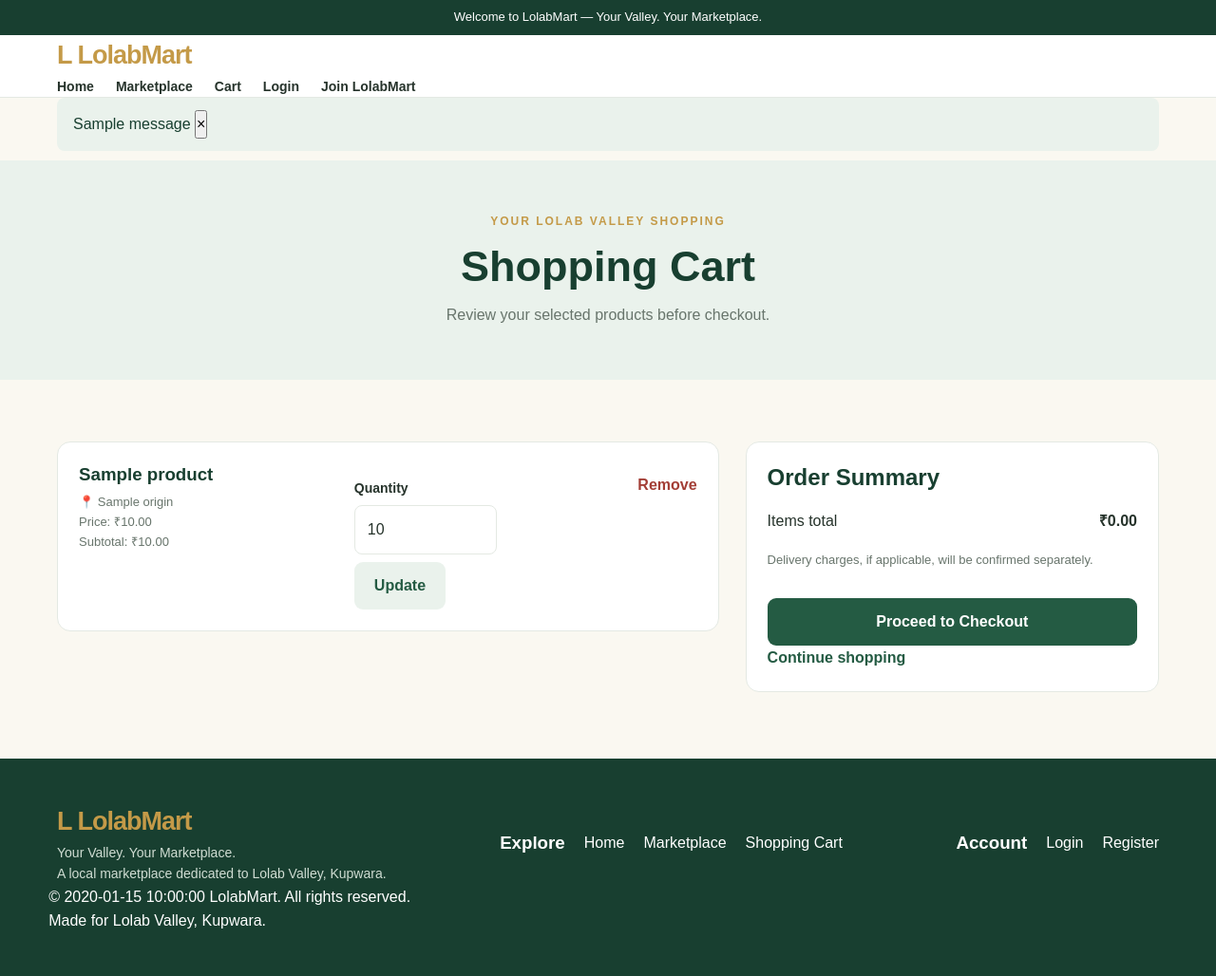
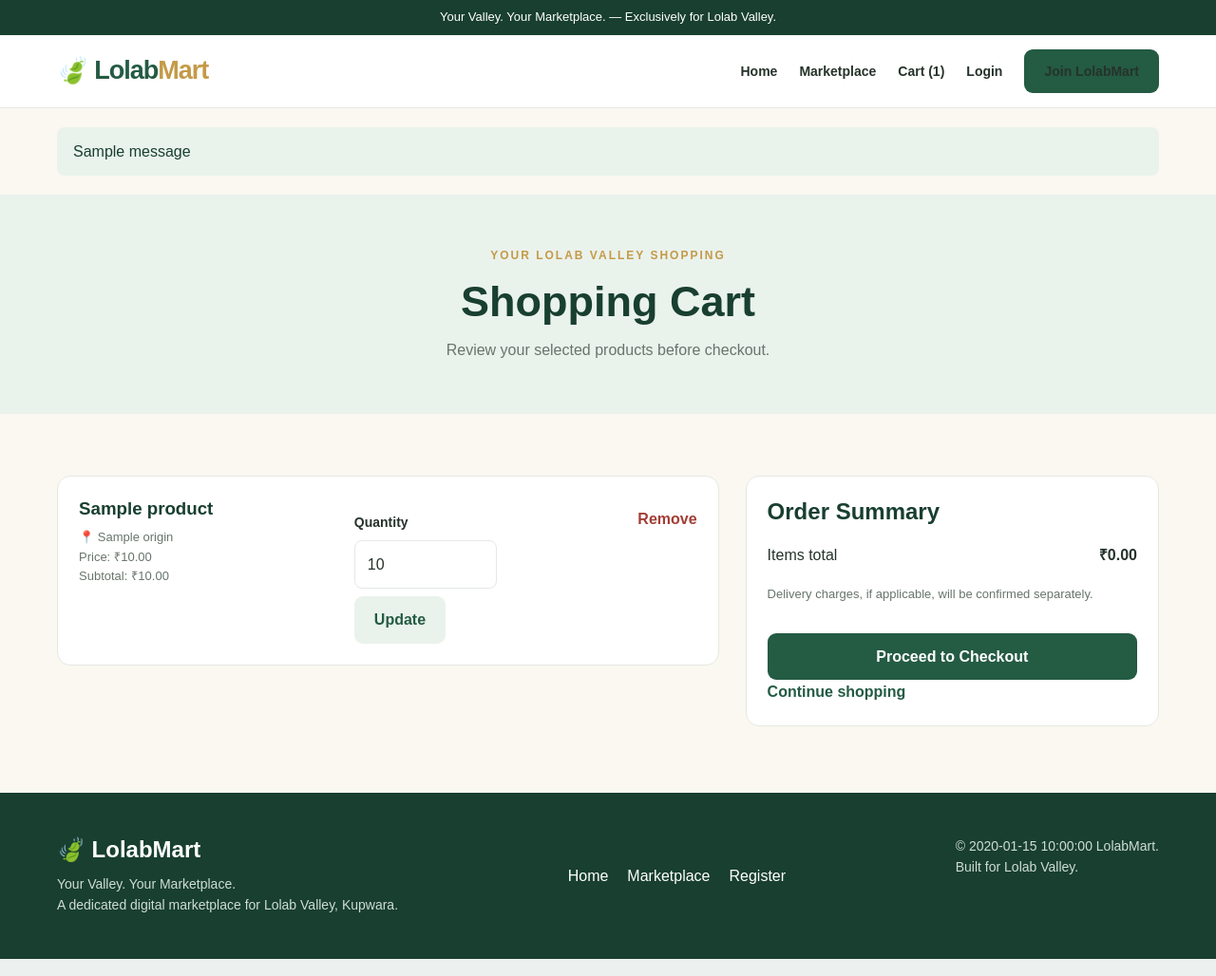
Before and after one commit to Xhkbasharat/lolabmart-ecommerce, a Python web app: template templates/cart.html in a window 1280 px wide. Shown: the whole page at 95% size. Run offline with Jinja, Linux system fonts and the light colour scheme; the template is opened without the code that fills it: most values are stand-ins (such as "Sample title", 1, 10 or a date in 2020); one stand-in notice (Sample message) is shown.

Commit message:
Refactor base.html for branding and structure
Updated meta tags, navigation structure, and footer content for improved clarity and branding.

```diff
--- a/templates/base.html
+++ b/templates/base.html
@@ -1,99 +1,57 @@
 
 <!DOCTYPE html>
 <html lang="en">
-
 <head>
     <meta charset="UTF-8">
     <meta name="viewport" content="width=device-width, initial-scale=1.0">
 
     <meta name="description"
-          content="LolabMart - Your Valley, Your Marketplace. Shop products from local sellers of Lolab Valley, Kupwara.">
+          content="LolabMart is the dedicated marketplace for local products and sellers from Lolab Valley, Kupwara.">
 
-    <meta name="theme-color" content="#173f32">
+    <meta name="theme-color" content="#245b43">
 
-    <title>
-        {% block title %}LolabMart | Your Valley, Your Marketplace{% endblock %}
-    </title>
-
-    <link rel="preconnect" href="https://fonts.googleapis.com">
-    <link rel="preconnect" href="https://fonts.gstatic.com" crossorigin>
-
-    <link href="https://fonts.googleapis.com/css2?family=DM+Sans:wght@400;500;600;700&family=Outfit:wght@400;500;600;700;800&display=swap"
-          rel="stylesheet">
+    <title>{% block title %}LolabMart | Your Valley. Your Marketplace.{% endblock %}</title>
 
     <link rel="stylesheet"
           href="{{ url_for('static', filename='css/style.css') }}">
 
-    {% block extra_head %}{% endblock %}
+    {% block extra_css %}{% endblock %}
 </head>
 
 <body>
 
-    <!-- Announcement Bar -->
     <div class="announcement-bar">
-        <p>
-            Welcome to LolabMart —
-            Your Valley. Your Marketplace.
-        </p>
+        Your Valley. Your Marketplace. — Exclusively for Lolab Valley.
     </div>
 
+    <header class="site-header">
+        <div class="nav-container">
 
-    <!-- Main Navigation -->
-    <header class="site-header">
-
-        <nav class="navbar container">
-
-            <!-- Brand -->
             <a href="{{ url_for('home') }}" class="brand">
-
-                <span class="brand-icon">L</span>
-
-                <span>
-                    Lolab<span class="brand-highlight">Mart</span>
-                </span>
-
+                🍃 Lolab<span>Mart</span>
             </a>
 
-
-            <!-- Mobile Menu Button -->
-            <button class="mobile-menu-btn"
+            <button
+                type="button"
+                class="mobile-menu-btn"
                 id="mobileMenuBtn"
-                    type="button"
-                    aria-label="Toggle navigation"
-                    aria-expanded="false">
-
-                ☰
-
+                aria-label="Open navigation menu"
+                aria-expanded="false"
+                aria-controls="navLinks">
+                ☰ Menu
             </button>
 
+            <nav class="nav-links" id="navLinks">
 
-            <!-- Navigation Links -->
-            <div class="nav-links" id="navLinks">
-
-                <a href="{{ url_for('home') }}">
-                    Home
-                </a>
+                <a href="{{ url_for('home') }}">Home</a>
 
                 <a href="{{ url_for('products') }}">
                     Marketplace
                 </a>
 
-                <a href="{{ url_for('cart') }}" class="cart-link">
-
-                    Cart
-
-                    {% set cart_count = session.get('cart', {}).values() | sum %}
-
-                    {% if cart_count > 0 %}
-
-                        <span class="cart-count">
-                            {{ cart_count }}
-                        </span>
-
-                    {% endif %}
-
+                <a href="{{ url_for('cart') }}">
+                    Cart ({{ cart_count }})
                 </a>
-
 
                 {% if current_user.is_authenticated %}
 
@@ -117,28 +75,24 @@
 
                     {% endif %}
 
-
-                    <span class="nav-user">
+                    <span>
                         Hi, {{ current_user.username }}
                     </span>
 
+                    <form
+                        method="POST"
+                        action="{{ url_for('logout') }}"
+                        class="logout-form">
 
-                    <form action="{{ url_for('logout') }}"
-                          method="POST">
-
-                        <input type="hidden"
+                        <input
+                            type="hidden"
                             name="csrf_token"
                             value="{{ csrf_token() }}">
 
-                        <button type="submit"
-                                class="nav-logout">
-
+                        <button type="submit">
                             Logout
-
                         </button>
-
                     </form>
-
 
                 {% else %}
 
@@ -147,155 +101,85 @@
                     </a>
 
                     <a href="{{ url_for('register') }}"
-                       class="nav-cta">
-
+                       class="btn btn-primary">
                         Join LolabMart
-
                     </a>
 
                 {% endif %}
 
+            </nav>
         </div>
-
-        </nav>
-
     </header>
 
-
-    <!-- Notification Messages -->
-    <div class="flash-container container">
+    <main>
 
         {% with messages = get_flashed_messages(with_categories=true) %}
+            {% if messages %}
+                <div class="flash-messages">
 
                     {% for category, message in messages %}
-
-                <div class="flash-message flash-{{ category }}">
-
-                    <span>{{ message }}</span>
-
-                    <button type="button"
-                            class="flash-close"
-                            aria-label="Close notification">
-
-                        ×
-
-                    </button>
+                        <div class="flash-message">
+                            {{ message }}
+                        </div>
+                    {% endfor %}
 
                 </div>
-
-            {% endfor %}
-
+            {% endif %}
         {% endwith %}
 
-    </div>
-
-
-    <!-- Main Content -->
-    <main>
-
-        {% block content %}
-
-        {% endblock %}
+        {% block content %}{% endblock %}
 
     </main>
 
-
-    <!-- Footer -->
     <footer class="site-footer">
 
-        <div class="container footer-content">
+        <div class="footer-content">
 
-            <div class="footer-brand-section">
-
-                <a href="{{ url_for('home') }}" class="brand">
-
-                    <span class="brand-icon">L</span>
-
-                    <span>
-                        Lolab<span class="brand-highlight">Mart</span>
-                    </span>
-
-                </a>
+            <div>
+                <h2>🍃 LolabMart</h2>
 
                 <p>
                     Your Valley. Your Marketplace.
                 </p>
 
-                <p class="footer-location">
-                    A local marketplace dedicated to
+                <p>
+                    A dedicated digital marketplace for
                     Lolab Valley, Kupwara.
                 </p>
-
             </div>
-
 
             <div class="footer-links">
 
-                <h3>Explore</h3>
-
-                <a href="{{ url_for('home') }}">
-                    Home
-                </a>
+                <a href="{{ url_for('home') }}">Home</a>
 
                 <a href="{{ url_for('products') }}">
                     Marketplace
-                </a>
-
-                <a href="{{ url_for('cart') }}">
-                    Shopping Cart
-                </a>
-
-            </div>
-
-
-            <div class="footer-links">
-
-                <h3>Account</h3>
-
-                {% if current_user.is_authenticated %}
-
-                    <a href="{{ url_for('my_orders') }}">
-                        My Orders
-                    </a>
-
-                {% else %}
-
-                    <a href="{{ url_for('login') }}">
-                        Login
                 </a>
 
                 <a href="{{ url_for('register') }}">
                     Register
                 </a>
 
-                {% endif %}
-
             </div>
 
-        </div>
-
-
-        <div class="footer-bottom">
-
+            <div>
                 <p>
                     © {{ now_year }} LolabMart.
-                All rights reserved.
                 </p>
 
                 <p>
-                Made for Lolab Valley, Kupwara.
+                    Built for Lolab Valley.
                 </p>
+            </div>
 
         </div>
 
     </footer>
 
+    <script src="{{ url_for('static', filename='js/main.js') }}"
+            defer></script>
 
-    <!-- Main JavaScript -->
-    <script src="{{ url_for('static', filename='js/main.js') }}"></script>
-
-    {% block scripts %}{% endblock %}
+    {% block extra_js %}{% endblock %}
 
 </body>
-
 </html>
```
Lines whose indentation alone changed are shown as unchanged.
